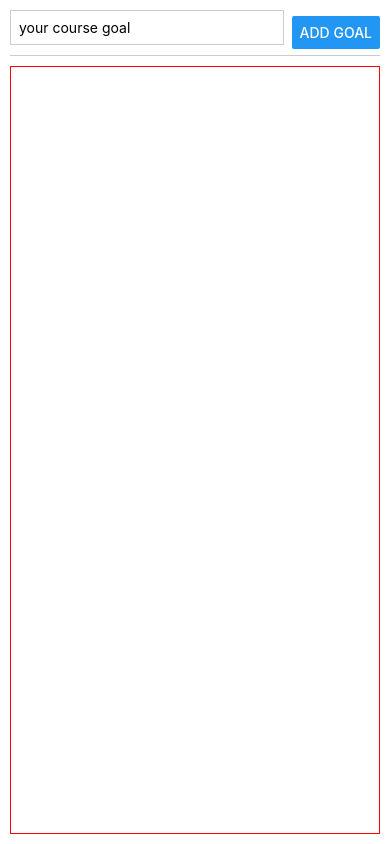
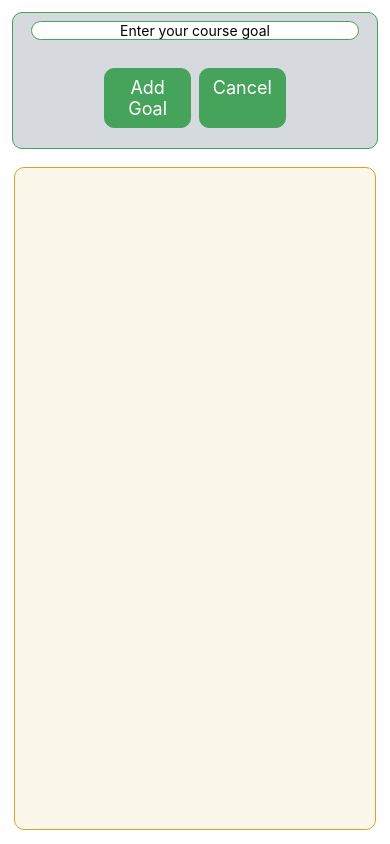
Before and after one commit to mohamedAllam9072/porjectX7, a React Native app: screen / in a window 390 px wide. Built offline with nearby package versions, Linux system fonts and the light colour scheme.

Commit message:
restyle designs

```diff
--- a/src/App.js
+++ b/src/App.js
@@ -58,7 +58,7 @@ const styles = StyleSheet.create({
    */
   appContainer: {
     flex: 1,
-    padding: 10,
+    padding: 4,
   },
   flexBox: {
     flex: 1, // means take all space of screen like weight in android
@@ -73,7 +73,10 @@ const styles = StyleSheet.create({
   },
   scrollTextview: {
     flex: 5,
-    borderColor: 'red',
+    borderColor: '#dda126',
     borderWidth: 1,
+    margin: 10,
+    borderRadius: 10,
+    backgroundColor: '#dda12616',
   },
 });
--- a/src/components/GoalInput.js
+++ b/src/components/GoalInput.js
@@ -1,5 +1,11 @@
 /* eslint-disable react/react-in-jsx-scope */
-import {StyleSheet, View, TextInput, Button} from 'react-native';
+import {
+  StyleSheet,
+  View,
+  TextInput,
+  Text,
+  TouchableOpacity,
+} from 'react-native';
 import {useState} from 'react';
 function GoalInput(props) {
   const [inputText, setInputText] = useState('');
@@ -14,11 +20,18 @@ function GoalInput(props) {
     <View style={styles.inputCountainer}>
       <TextInput
         style={styles.inputText}
-        placeholder="your course goal"
+        placeholder="Enter your course goal"
         onChangeText={goalInputHandler} // we don't put () becouse of we need to execute this method every time  text changes
         value={inputText}
       />
-      <Button title="Add Goal" onPress={addGoalHandler} />
+      <View style={styles.buttonsContainer}>
+        <TouchableOpacity style={styles.button} onPress={addGoalHandler}>
+          <Text style={styles.buttonText}>Add Goal</Text>
+        </TouchableOpacity>
+        <TouchableOpacity style={styles.button} onPress={addGoalHandler}>
+          <Text style={styles.buttonText}>Cancel</Text>
+        </TouchableOpacity>
+      </View>
     </View>
   );
 }
@@ -26,20 +39,41 @@ function GoalInput(props) {
 export default GoalInput;
 const styles = StyleSheet.create({
   inputCountainer: {
-    flexDirection: 'row',
     alignItems: 'center',
     justifyContent: 'space-between',
-    borderBottomColor: '#cccccc',
-    borderBottomWidth: 1,
-    marginBottom: 10,
+    borderColor: '#46a35c',
+    borderWidth: 1,
+    borderRadius: 10,
+    margin: 8,
+    backgroundColor: '#d2d5dbe6',
   },
   inputText: {
+    textAlign: 'center',
+    borderRadius: 10,
+    borderWidth: 1,
+    borderColor: '#46a35c',
+    width: '90%',
+    margin: 8,
+    backgroundColor: '#FFFFFF',
+  },
+  button: {
     flex: 1,
+    width: '90%',
+    margin: 4,
+    padding: 8,
+    borderColor:'#46a35c',
+    backgroundColor: '#46a35c',
+    borderRadius: 10,
     borderWidth: 1,
-    borderColor: '#cccccc',
-    width: '70%',
-    marginRight: 8,
+  },
+  buttonsContainer: {
+    flexDirection: 'row',
+    margin: 8,
     padding: 8,
-    marginBottom: 10,
+  },
+  buttonText: {
+    textAlign: 'center',
+    color: '#FFFFFF',
+    fontSize: 18,
   },
 });
--- a/src/components/GoalItem.js
+++ b/src/components/GoalItem.js
@@ -21,7 +21,7 @@ const styles = StyleSheet.create({
   goalItem: {
     margin: 4,
     borderRadius: 8,
-    backgroundColor: '#000000',
+    backgroundColor: '#dda126',
   },
   pressedItem: {
     opacity: 0.5,
```
